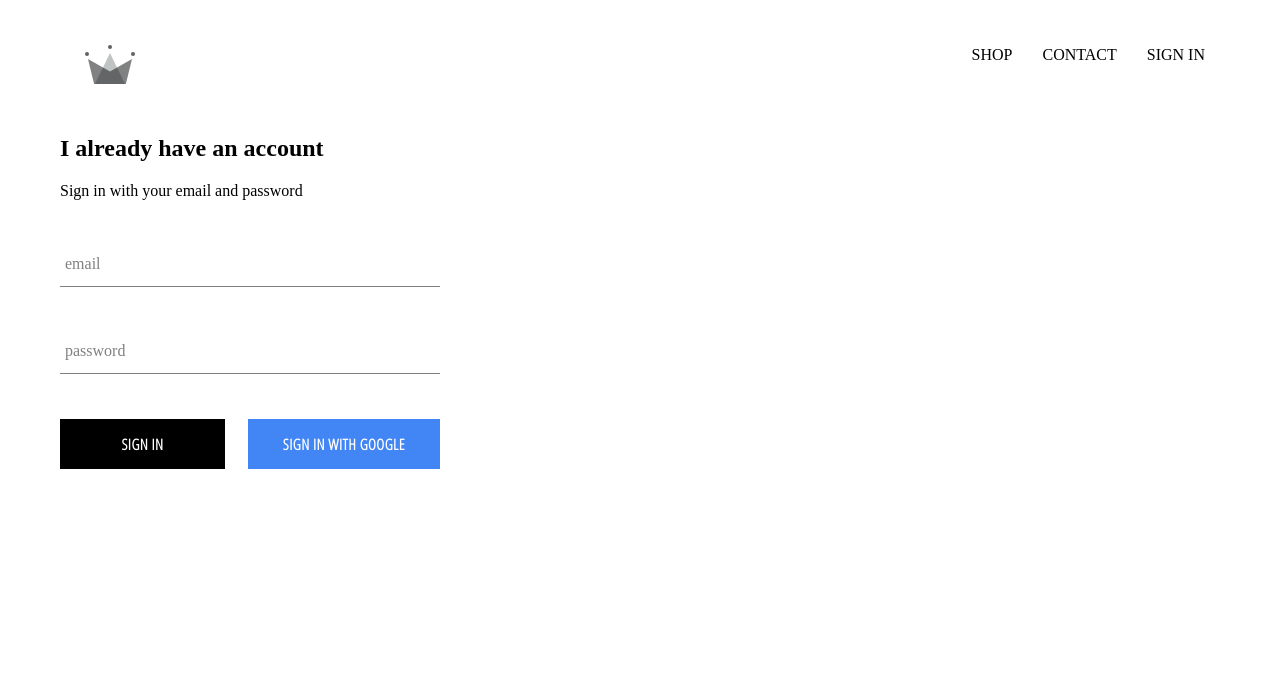
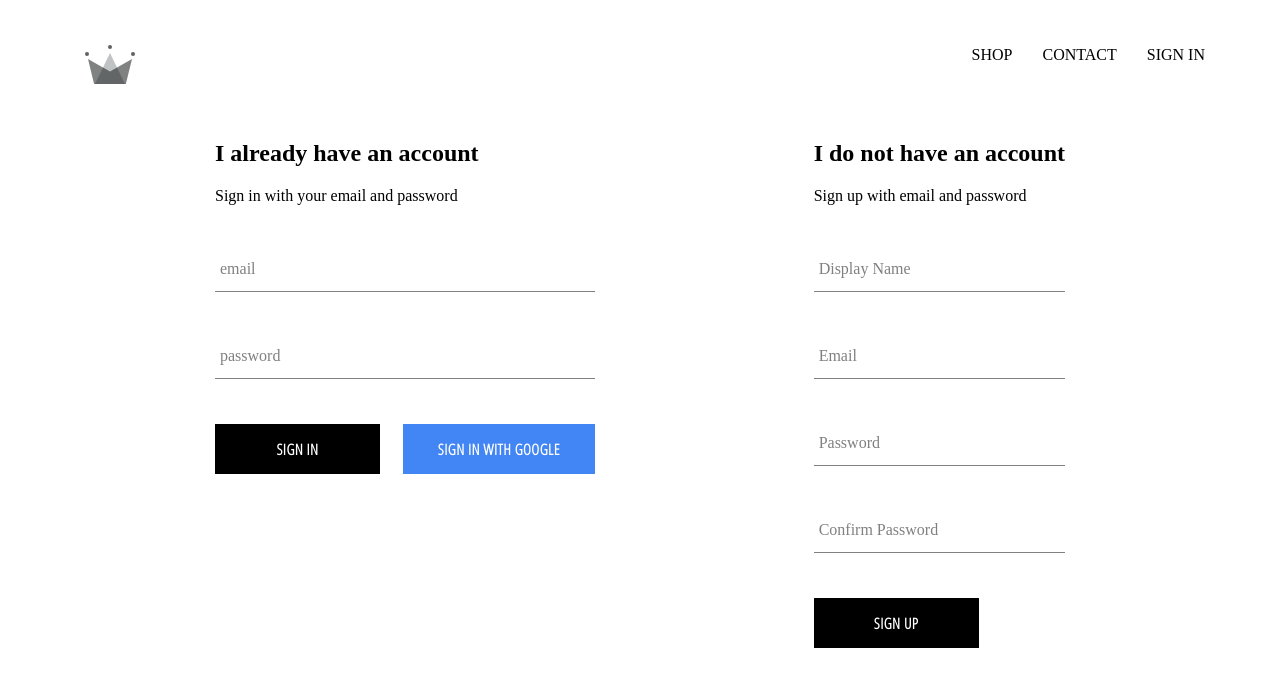
Before and after one commit to Diegoes7/crown-crow, a React (Create React App) app: page /signin in a window 1280 px wide. Shown: the top 686 px of the page. Built offline with nearby package versions, Linux system fonts and the light colour scheme; no server answers.

Commit message:
implement firebase util, included ability to store authenticated user

```diff
--- a/src/App.js
+++ b/src/App.js
@@ -8,7 +8,7 @@
 import SigInAndSignUpPage from "./pages/sign-in-and-sign-up/sign-in-and-sign-up.component";
 import Header from "./components/header/header.component";
 
-import { auth } from "./firebase/firebase.utils";
+import { auth, createUserProfileDocument } from "./firebase/firebase.utils";
 
 class App extends React.Component {
   constructor() {
@@ -19,24 +19,37 @@
     };
   }
 
-  unsubcribeFromAuth = null
+  unsubcribeFromAuth = null;
 
   componentDidMount() {
-   this.unsubcribeFromAuth = auth.onAuthStateChanged( user => {
-      this.setState({ currentUser: user})
+    this.unsubcribeFromAuth = auth.onAuthStateChanged(async (userAuth) => {
+      if (userAuth) {
+        const userRef = await createUserProfileDocument(userAuth);
 
-      console.log(user)
-    })
+        userRef.onSnapshot((snapShot) => {
+          this.setState(
+            {
+              currentUser: {
+                id: snapShot.id,
+                ...snapShot.data(),
+              },
+            });
+            console.log(this.state)
+        });
+      } else {
+        this.setState({ currentUser: userAuth });
+      }
+    });
   }
 
   componentWillUnmount() {
-    this.unsubcribeFromAuth()
+    this.unsubcribeFromAuth();
   }
 
   render() {
     return (
       <div>
-        <Header currentUser={this.state.currentUser}/>
+        <Header currentUser={this.state.currentUser} />
         <Switch>
           <Route exact path="/" component={HomePage} />
           <Route path="/shop" component={ShopPage} />
--- /dev/null
+++ b/src/components/sign-up/sign-up.component.jsx
@@ -0,0 +1,100 @@
+import React from "react";
+import FormInput from "../form-input/form-input.component";
+import CustomButton from "../custom-button/custom-button.component";
+import { auth, createUserProfileDocument } from "../../firebase/firebase.utils";
+
+import "./sign-up.styles.scss";
+
+class SignUp extends React.Component {
+  constructor() {
+    super();
+
+    this.state = {
+      displayName: "",
+      email: "",
+      password: "",
+      confirmPassword: "",
+    };
+  }
+
+  handleSubmit = async (event) => {
+    event.preventDefault();
+
+    const { displayName, email, password, confirmPassword } = this.state;
+
+    if (password !== confirmPassword) {
+      alert("Passwords do not match!");
+      return;
+    }
+
+    try {
+      const { user } = await auth.createUserWithEmailAndPassword(
+        email,
+        password
+      );
+      await createUserProfileDocument(user, { displayName });
+
+      this.setState({
+        displayName: "",
+        email: "",
+        password: "",
+        confirmPassword: "",
+      });
+    } catch (error) {
+      console.error(error);
+    }
+  };
+
+  handleChange = event => {
+    const {name, value } = event.target;
+
+    this.setState({ [name]: value})
+  }
+
+  render() {
+    const { displayName, email, password, confirmPassword } = this.state;
+    return (
+      <div className="sign-up">
+        <h2 className="title">I do not have an account</h2>
+        <span> Sign up with email and password</span>
+        <form className="sign-up-form" onSubmit={this.handleSubmit}>
+          <FormInput
+            type="text"
+            name="displayName"
+            value={displayName}
+            onChange={this.handleChange}
+            label="Display Name"
+            required
+          />
+          <FormInput
+            type="email"
+            name="email"
+            value={email}
+            onChange={this.handleChange}
+            label="Email"
+            required
+          />{" "}
+          <FormInput
+            type="password"
+            name="password"
+            value={password}
+            onChange={this.handleChange}
+            label="Password"
+            required
+          />{" "}
+          <FormInput
+            type="password"
+            name="confirmPassword"
+            value={confirmPassword}
+            onChange={this.handleChange}
+            label="Confirm Password"
+            required
+          />
+          <CustomButton type="submit"> SIGN UP</CustomButton>
+        </form>
+      </div>
+    );
+  }
+}
+
+export default SignUp;
--- /dev/null
+++ b/src/components/sign-up/sign-up.styles.scss
@@ -0,0 +1,9 @@
+.sing-up {
+  display: flex;
+  flex-direction: column;
+  width: 380px;
+
+  .title {
+    margin: 10px 0;
+  }
+}
--- a/src/firebase/firebase.utils.js
+++ b/src/firebase/firebase.utils.js
@@ -13,6 +13,31 @@
   measurementId: "G-2YDVJ6T07G",
 };
 
+export const createUserProfileDocument = async (userAuth, additionalData) => {
+  if (!userAuth) return;
+
+  const userRef = firestore.doc(`users/${userAuth.uid}`);
+
+  const snapShot = await userRef.get();
+
+  if (!snapShot.exists) {
+    const { displayName, email } = userAuth;
+    const createdAt = new Date();
+
+    try {
+      await userRef.set({
+        displayName,
+        email,
+        createdAt,
+        ...additionalData,
+      });
+    } catch (error) {
+      console.log("Error creating user", error.message);
+    }
+  }
+  return userRef
+};
+
 firebase.initializeApp(config);
 
 export const auth = firebase.auth();
--- a/src/pages/sign-in-and-sign-up/sign-in-and-sign-up.component.jsx
+++ b/src/pages/sign-in-and-sign-up/sign-in-and-sign-up.component.jsx
@@ -1,12 +1,14 @@
 import React from "react";
 
 import SignIn from "../../components/sign-in/sing-in.component";
+import SignUp from '../../components/sign-up/sign-up.component'
 
 import "./sign-in-and-sign-up.styles.scss";
 
 const SigInAndSignUpPage = () => (
   <div className="sign-in-and-sign-up">
     <SignIn />
+    <SignUp />
   </div>
 );
 
--- a/src/pages/sign-in-and-sign-up/sign-in-and-sign-up.styles.scss
+++ b/src/pages/sign-in-and-sign-up/sign-in-and-sign-up.styles.scss
@@ -0,0 +1,6 @@
+.sign-in-and-sign-up {
+  width: 850px;
+  display: flex;
+  justify-content: space-between;
+  margin: 30px auto;
+}
```
